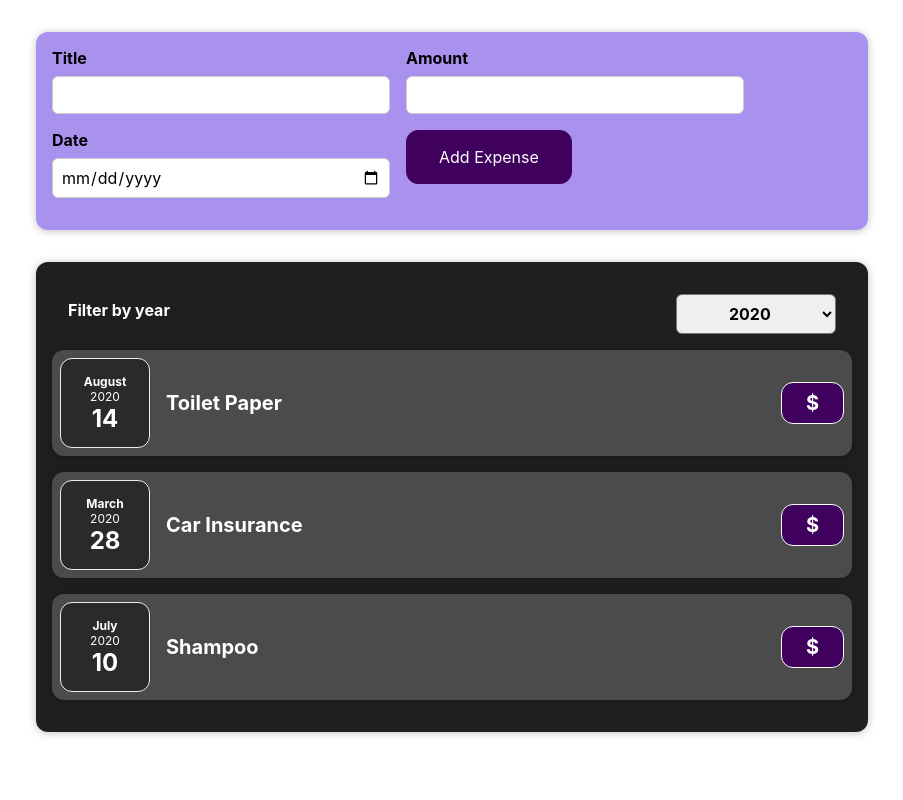
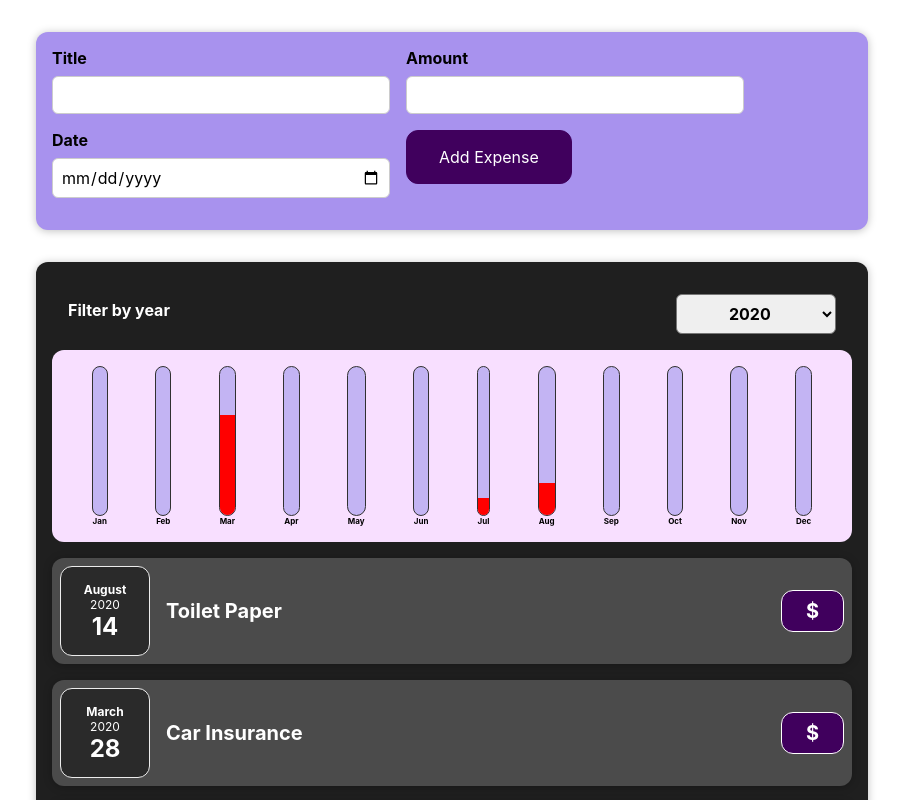
Before and after one commit to NabiFan/react-demo-1, a React (Create React App) app: page / in a window 1280 px wide. Shown: the top 800 px of the page, without its empty margins (188-1091 px from the left). Built offline with nearby package versions, Linux system fonts and the light colour scheme.

Commit message:
feat: lesson 73

```diff
--- /dev/null
+++ b/src/components/Chart/Chart.css
@@ -0,0 +1,9 @@
+.chart {
+  padding: 1rem;
+  border-radius: 12px;
+  background-color: #f8dfff;
+  text-align: center;
+  display: flex;
+  justify-content: space-around;
+  height: 10rem;
+}
--- /dev/null
+++ b/src/components/Chart/Chart.js
@@ -0,0 +1,20 @@
+import React from 'react';
+import ChartBar from './ChartBar';
+
+import './Chart.css';
+
+function Chart({dataPoints}) {
+  const dataPointValues = dataPoints.map(dataPoint => dataPoint.value)
+  const totalMaximum = Math.max(...dataPointValues);
+  return <div className="chart">
+    {dataPoints.map(dataPoint => (
+      <ChartBar
+        key={dataPoint.label}
+        value={dataPoint.value}
+        maxValue={totalMaximum}
+        label={dataPoint.label}
+      />))}
+  </div>
+}
+
+export default Chart;
--- /dev/null
+++ b/src/components/Chart/ChartBar.css
@@ -0,0 +1,30 @@
+.chart-bar {
+  height: 100%;
+  display: flex;
+  flex-direction: column;
+  align-items: center;
+}
+
+.chart-bar__inner {
+  height: 100%;
+  width: 100%;
+  border: 1px solid #313131;
+  border-radius: 12px;
+  background-color: #c3b4f3;
+  overflow: hidden;
+  display: flex;
+  flex-direction: column;
+  justify-content: flex-end;
+}
+
+.chart-bar__fill {
+  background-color: #4826b9;
+  width: 100%;
+  transition: all 0.3s ease-out;
+}
+
+.chart-bar__label {
+  font-weight: bold;
+  font-size: 0.5rem;
+  text-align: center;
+}
--- /dev/null
+++ b/src/components/Chart/ChartBar.js
@@ -0,0 +1,21 @@
+import React from 'react';
+import './ChartBar.css';
+
+function ChartBar({maxValue,value,label,}) {
+  let barFillHeight = '0%';
+
+  if (maxValue > 0) {
+    barFillHeight = Math.round((value / maxValue) * 100)
+  }
+
+  return (
+    <div className="chart-bar">
+      <div className="chart-bar__inner">
+        <div className="char-bar__fill" style={{height: barFillHeight, backgroundColor: 'red'}} />
+      </div>
+      <div className="chart-bar__label">{label}</div>
+    </div>
+  )
+}
+
+export default ChartBar;
--- a/src/components/Expenses/Expense.js
+++ b/src/components/Expenses/Expense.js
@@ -2,15 +2,16 @@
 import React, {useState} from 'react';
 import Card from '../UI/Card';
 import ExpenseItem from "./ExpenseItem";
-import ExpensesFilter from './ExpenseFilter';
+import ExpenseFilter from './ExpenseFilter';
+import ExpenseChart from './ExpenseChart';
 
 function Expense({items}) {
   const [selectYear, setSelectYear] = useState('2020');
-  debugger
-  const list = items.filter(item => {
+  const filterExpenses = items.filter(item => {
       const tmpDate = new Date(item.date);
       return !selectYear || tmpDate.getFullYear() === parseInt(selectYear,10);
-  }).map(item=> <ExpenseItem title={item.title} amunt={item.amount} date = {item.date}/>);
+  });
+  const expenseItem = filterExpenses.map(item=> <ExpenseItem title={item.title} amunt={item.amount} date = {item.date}/>);
   const filterChangeHandle = (val) => {
     if(val) {
       setSelectYear(val)
@@ -18,8 +19,9 @@
   }
   return (
     <Card className='expenses'>
-      <ExpensesFilter onChangeFilter={filterChangeHandle} selectYear={selectYear} />
-      {list}
+      <ExpenseFilter onChangeFilter={filterChangeHandle} selectYear={selectYear} />
+      <ExpenseChart expenses={filterExpenses} />
+      {expenseItem}
     </Card>
   )
 }
--- /dev/null
+++ b/src/components/Expenses/ExpenseChart.js
@@ -0,0 +1,27 @@
+import React from 'react'
+import Chart from '../Chart/Chart';
+
+function ExpenseChart({expenses}) {debugger
+  const chartDataPoints =[
+    { label: 'Jan', value: 0},
+    { label: 'Feb', value: 0},
+    { label: 'Mar', value: 0},
+    { label: 'Apr', value: 0},
+    { label: 'May', value: 0},
+    { label: 'Jun', value: 0},
+    { label: 'Jul', value: 0},
+    { label: 'Aug', value: 0},
+    { label: 'Sep', value: 0},
+    { label: 'Oct', value: 0},
+    { label: 'Nov', value: 0},
+    { label: 'Dec', value: 0},
+  ]
+  // eslint-disable-next-line no-restricted-syntax
+  for(const expense of expenses) {
+    const expenseMonth = expense.date.getMonth(); // starting at 0 => January => 0
+    chartDataPoints[expenseMonth].value += expense.amount;
+  }
+  return <Chart dataPoints={chartDataPoints} />
+}
+
+export default ExpenseChart;
--- a/src/components/NewExpenses/ExpenseForm.js
+++ b/src/components/NewExpenses/ExpenseForm.js
@@ -31,7 +31,7 @@
 
     const expenseData = {
       title: enteredTitle,
-      amount: enteredAmount,
+      amount: +enteredAmount,
       date: new Date(enteredDate)
     }
 
```
